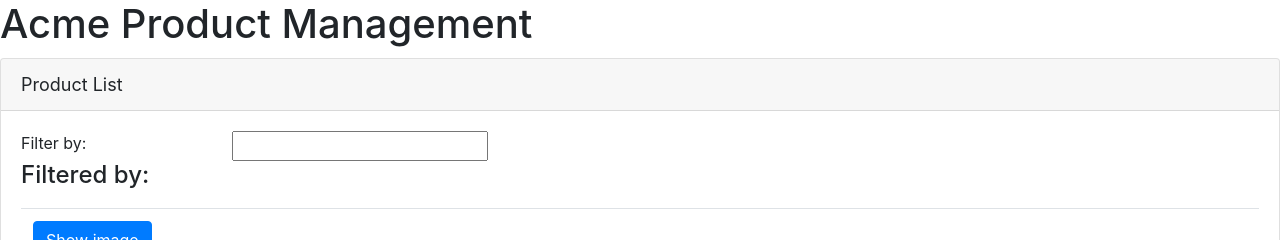
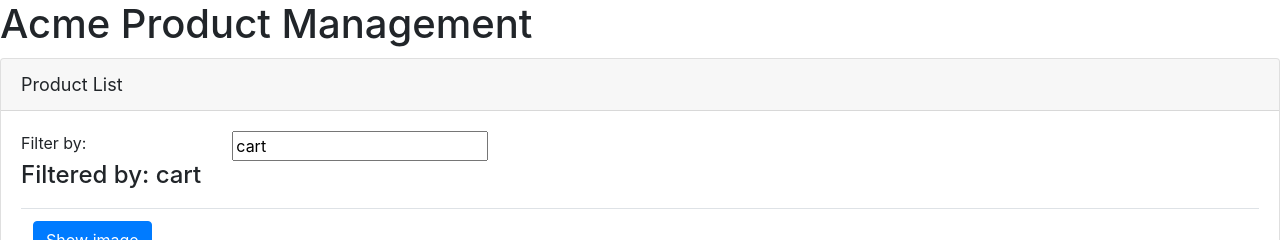
Before and after one commit to nxuni/Angular-Getting-Started-Pluralsight, an Angular app in the folder APM/: page / in a window 1280 px wide. Shown: the top 240 px of the page. Built offline with nearby package versions, Linux system fonts and the light colour scheme.

Commit message:
Handling Input with Two-way Binding

```diff
--- a/APM/src/app/app.module.ts
+++ b/APM/src/app/app.module.ts
@@ -1,5 +1,6 @@
 import { BrowserModule } from '@angular/platform-browser';
 import { NgModule } from '@angular/core';
+import { FormsModule } from "@angular/forms";
 
 import { AppComponent } from './app.component';
 import { ProductlistComponent } from "./products/product-list.component";
@@ -11,7 +12,8 @@
     ProductlistComponent
   ],
   imports: [
-    BrowserModule
+    BrowserModule,
+    FormsModule
   ],
   bootstrap: [AppComponent]
 })
--- a/APM/src/app/products/product-list.component.html
+++ b/APM/src/app/products/product-list.component.html
@@ -6,12 +6,13 @@
         <div class='row'>
             <div class='col-md-2'>Filter by:</div>
             <div class='col-md-4'>
-                <input type='text' />
+                <input type='text'
+                       [(ngModel)]='listFilter' />
             </div>
         </div>
         <div class='row'>
             <div class='col-md-6'>
-                <h4>Filtered by: </h4>
+                <h4>Filtered by: {{listFilter}}</h4>
             </div>
         </div>
         <div class='table-responsive'>
--- a/APM/src/app/products/product-list.component.ts
+++ b/APM/src/app/products/product-list.component.ts
@@ -9,6 +9,7 @@
     imageWidth: number = 50;
     imageMargin: number = 2;
     showImage: boolean = false;
+    listFilter: string = 'cart';
     products: any[] = [
         {
             "productId": 1,
```
